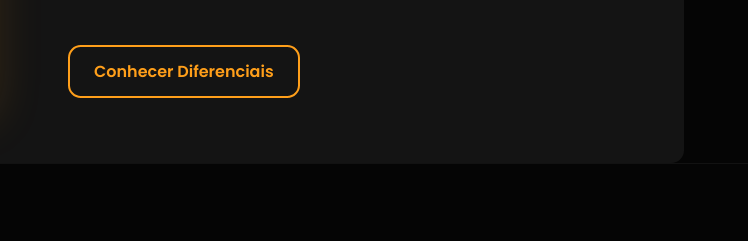
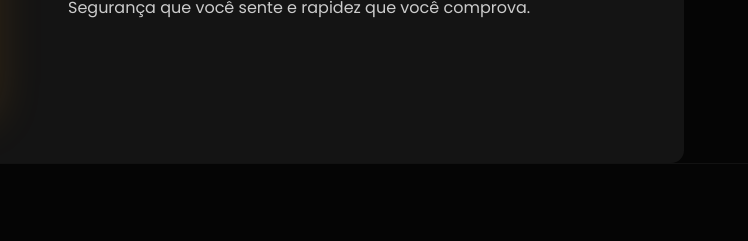
Before and after one commit to danilojduarte/Delivery_Landing_Page, a plain HTML site: page index.html in a window 1280 px wide. Shown: the part 3378-3619 px from the top of the page, 532-1280 px from the left. Drawn offline with nearby package versions, Linux system fonts and the light colour scheme.

Commit message:
Projeto concluído

```diff
--- a/index.html
+++ b/index.html
@@ -265,11 +265,11 @@
             eficiência. Segurança que você sente e rapidez que você comprova.
           </p>
 
-          <div class="conversion__button-wrapper">
+          <!-- <div class="conversion__button-wrapper">
             <a href="#servicos" class="button button--ghost">
               Conhecer Diferenciais
             </a>
-          </div>
+          </div> -->
         </div>
       </div>
     </section>
```
